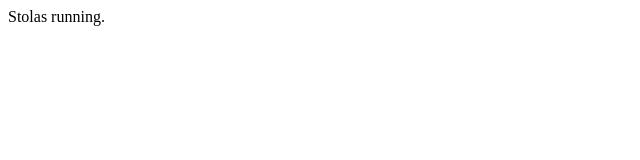
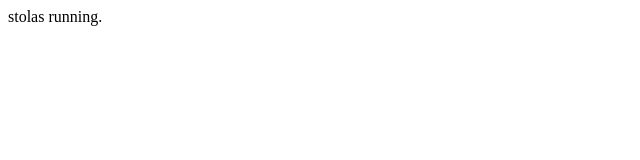
Before and after one commit to solomonwzs/Stolas, a plain HTML site: page priv/www/index.html in a window 1280 px wide. Shown: the full height of the page, 0-640 px from the left. Drawn offline with Linux system fonts and the light colour scheme.

Commit message:
modified:   priv/www/index.html 	modified:   src/core/stolas_server.erl 	modified:   src/core/stolas_sup.erl 	modified:   src/core/stolas_utils.erl 	modified:   src/file/stolas_file.erl 	modified:   stolas.config

```diff
--- a/priv/www/index.html
+++ b/priv/www/index.html
@@ -3,6 +3,6 @@
 <title>It Worked</title>
 </head>
 <body>
-Stolas running.
+stolas running.
 </body>
 </html>
```
Also changed, not shown: 5 other files.
